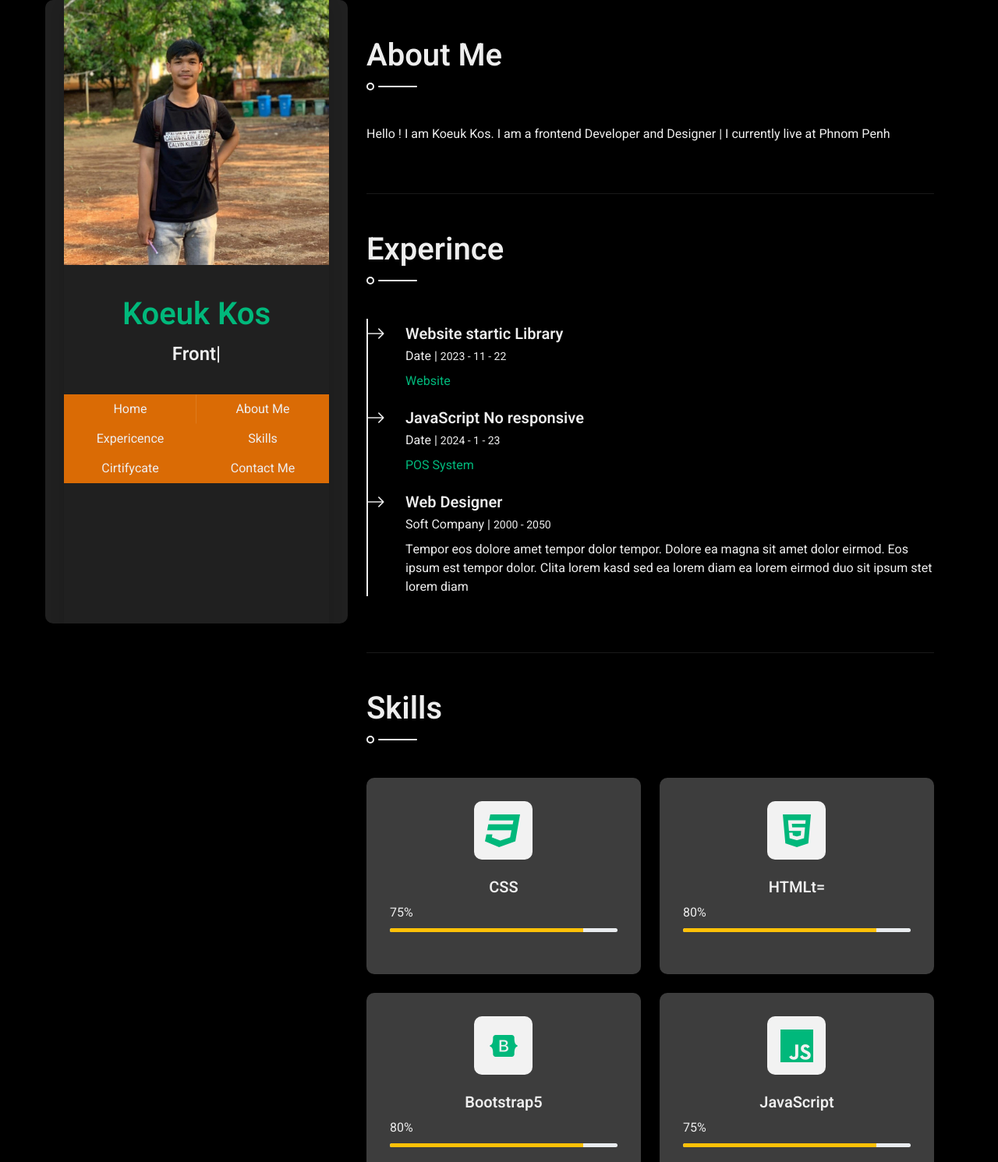
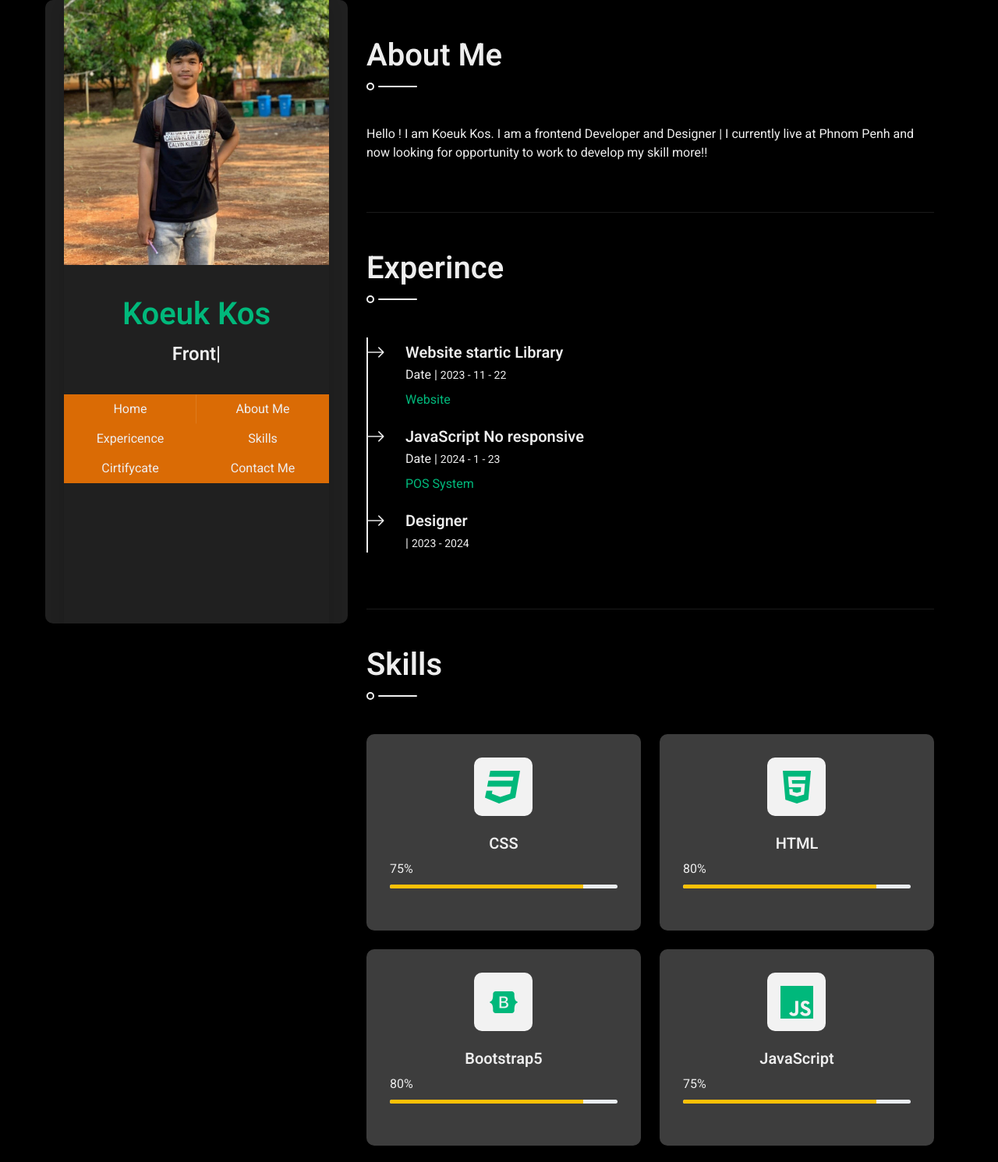
Before and after one commit to koeuk/koeuk-popfolio, a plain HTML site: page index.html in a window 1280 px wide. Shown: the top 1491 px of the page at 78% size. Drawn offline with nearby package versions, Linux system fonts and the light colour scheme.

Commit message:
add text

```diff
--- a/index.html
+++ b/index.html
@@ -78,7 +78,7 @@
                     <!-- About Start -->
                     <section class="py-5 border-bottom wow fadeInUp "  id="about-section"data-wow-delay="0.1s">
                         <h1 class="title pb-3 mb-5">About Me</h1>
-                        <p>Hello ! I am Koeuk Kos. I am a frontend Developer and Designer | I currently live at Phnom Penh </p>
+                        <p>Hello ! I am Koeuk Kos. I am a frontend Developer and Designer | I currently live at Phnom Penh and now looking for opportunity to work to develop my skill more!! </p>
                         <!-- <p>Diam rebum sea stet rebum ea. Et kasd amet et accusam elitr voluptua. Tempor dolore sit et accusam ipsum erat duo. Gubergren et takimata dolor duo amet et sanctus elitr lorem. Ipsum amet duo rebum dolor labore. No diam duo lorem elitr dolor takimata elitr no. Magna et gubergren duo ipsum sed, amet ea voluptua dolores voluptua dolor ipsum et. Sit takimata erat consetetur invidunt lorem consetetur. Lorem magna diam vero nonumy. Aliquyam diam voluptua magna et magna nonumy. Accusam rebum clita et sit vero lorem, voluptua amet sit eos no et labore vero, et consetetur justo et et sit aliquyam labore, sit erat lorem justo dolores kasd est sit. Dolor et accusam ea et dolor sit.</p> -->
                         <!-- <div class="row mb-4">
                             <div class="col-sm-6 py-1">
@@ -267,9 +267,9 @@
                             </div>
                             <div class="position-relative mb-4">
                                 <span class="bi bi-arrow-right fs-4 text-light position-absolute" style="top: -5px; left: -50px;"></span>
-                                <h5 class="mb-1">Web Designer</h5>
-                                <p class="mb-2">Soft Company | <small>2000 - 2050</small></p>
-                                <p>Tempor eos dolore amet tempor dolor tempor. Dolore ea magna sit amet dolor eirmod. Eos ipsum est tempor dolor. Clita lorem kasd sed ea lorem diam ea lorem eirmod duo sit ipsum stet lorem diam</p>
+                                <h5 class="mb-1">Designer</h5>
+                                <p class="mb-2"> | <small>2023 - 2024</small></p>
+                                <p></p>
                             </div>
                         </div>
                     </section>
@@ -311,7 +311,7 @@
                             <div class="col-md-6 " >
                                 <div class="service-item  " id="card"   border-radius: 20px; ">
                                     <i class="fab fa-3x fa-html5  mx-auto mb-4"></i>
-                                    <h5 class="mb-2">HTMLt=</h5>
+                                    <h5 class="mb-2">HTML</h5>
                                     <!-- <p class="mb-0">Justo sit justo eos amet tempor amet clita amet ipsum eos elitr. Amet lorem lorem lorem est amet labore</p> -->
                                     <div class="skill mb-4">
                                         <div class="d-flex justify-content-between">
```
